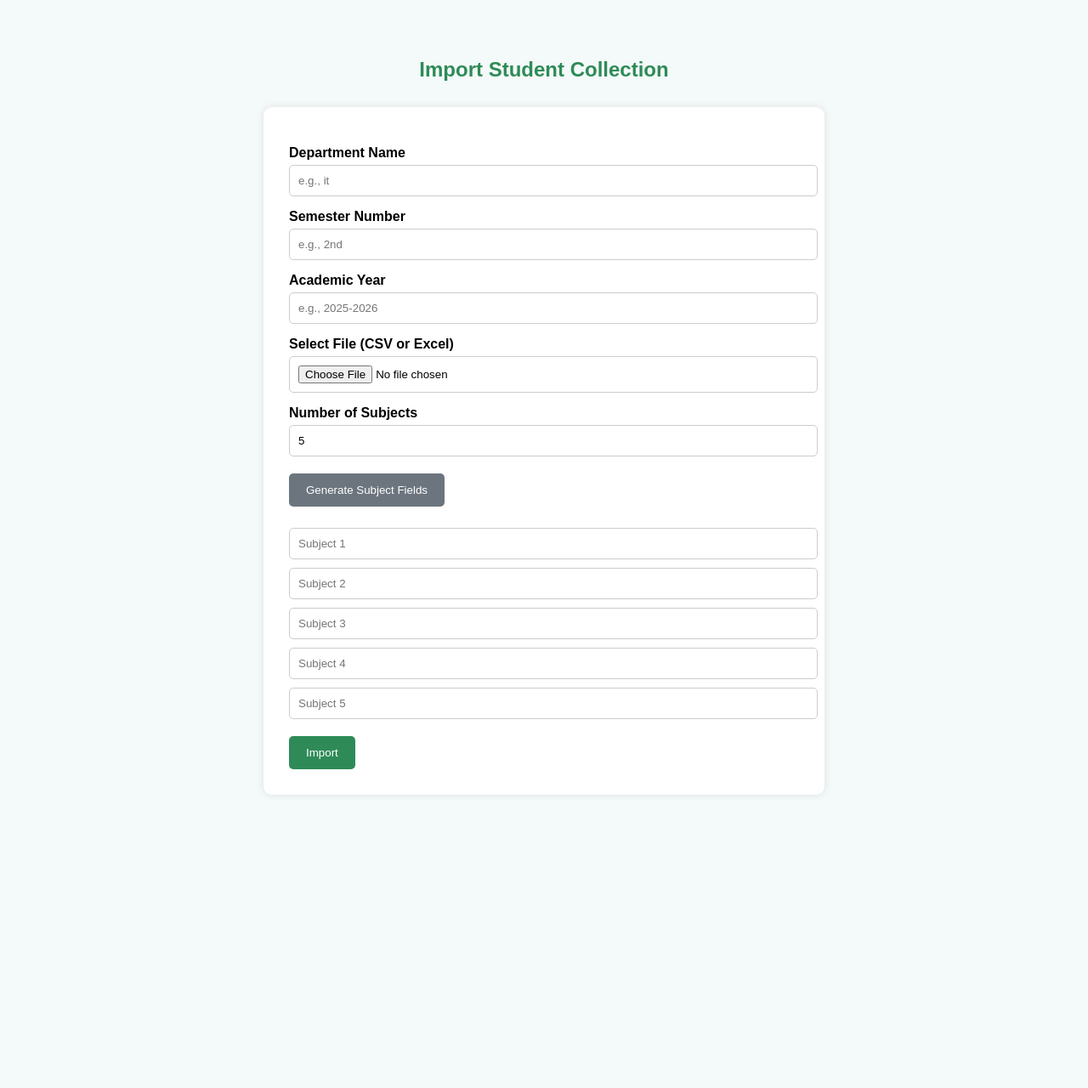
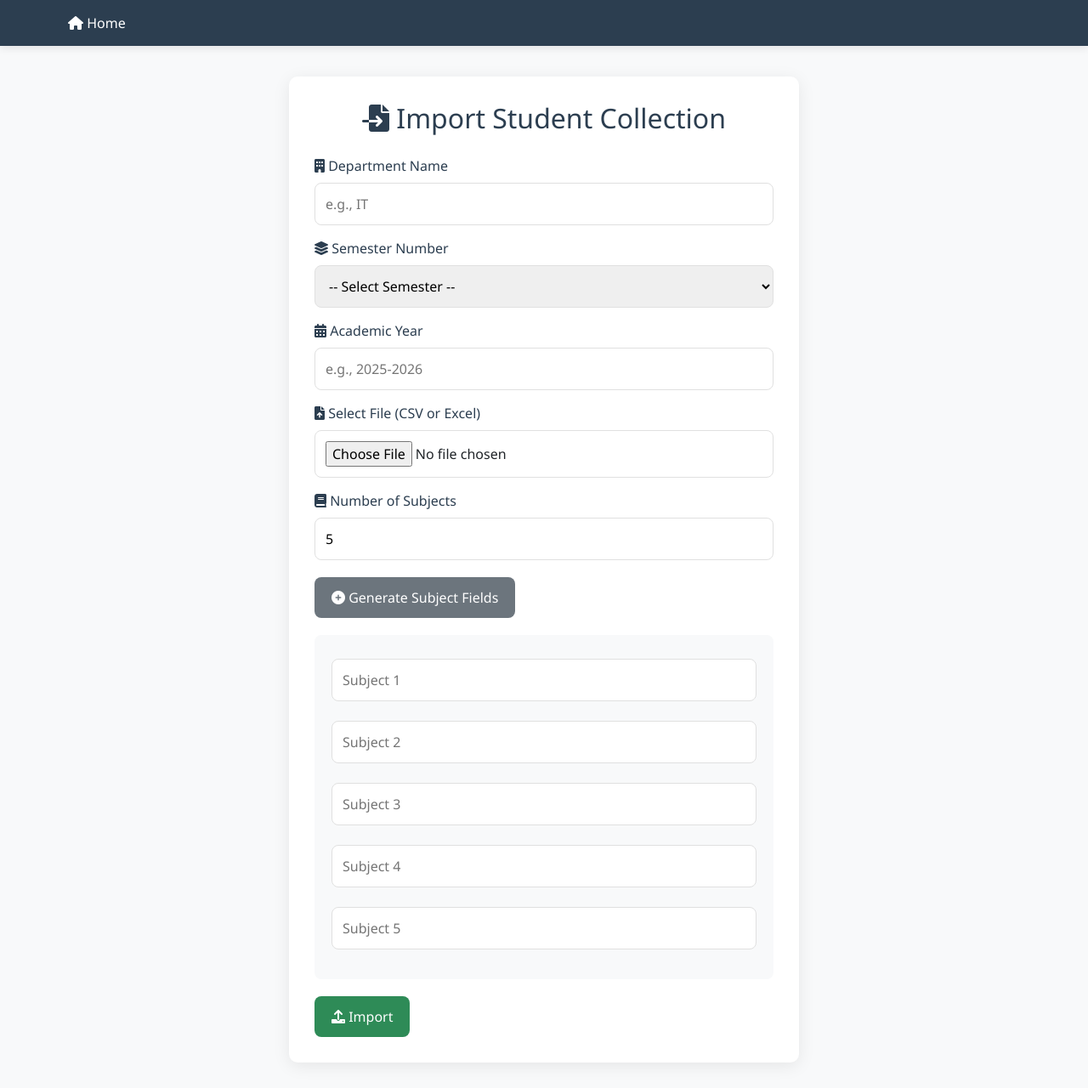
Before and after one commit to itattender2025/attender, a Django app: page /update/import/ in a window 1280 px wide. Shown: the whole page at 85% size. Before the commit the page ends 905 px from the top, so only its background shows below. Run offline with Django 5.2, Linux system fonts and the light colour scheme.

Commit message:
Update import_collection.html

```diff
--- a/templates/import_collection.html
+++ b/templates/import_collection.html
@@ -1,61 +1,101 @@
+
 <!DOCTYPE html>
 <html>
 <head>
     <title>Import Student Collection</title>
+    <link href="https://cdn.jsdelivr.net/npm/bootstrap@5.1.3/dist/css/bootstrap.min.css" rel="stylesheet">
+    <link rel="stylesheet" href="https://cdnjs.cloudflare.com/ajax/libs/font-awesome/6.0.0/css/all.min.css">
     <style>
+        :root {
+            --primary-color: #3498db;
+            --secondary-color: #2c3e50;
+            --accent-color: #1abc9c;
+            --light-gray: #f8f9fa;
+            --success-color: #2e8b57;
+        }
+
         body {
-            font-family: Arial, sans-serif;
-            background: #f4f9f9;
-            padding: 40px;
+            font-family: 'Segoe UI', Tahoma, Geneva, Verdana, sans-serif;
+            background: var(--light-gray);
+            padding-top: 60px;
+        }
+
+        .navbar {
+            background-color: var(--secondary-color);
+            padding: 15px 5%;
+            box-shadow: 0 2px 10px rgba(0, 0, 0, 0.1);
+            position: fixed;
+            top: 0;
+            width: 100%;
+            z-index: 1000;
+        }
+
+        .navbar a {
+            color: white;
+            text-decoration: none;
+            padding: 12px 16px;
+            transition: all 0.3s;
+        }
+
+        .navbar a:hover {
+            background-color: var(--accent-color);
+            border-radius: 4px;
+        }
+
+        .import-container {
+            max-width: 600px;
+            margin: 30px auto;
+            background: white;
+            padding: 30px;
+            border-radius: 10px;
+            box-shadow: 0 4px 20px rgba(0, 0, 0, 0.08);
         }
 
         h2 {
             text-align: center;
-            color: #2e8b57;
-            margin-bottom: 30px;
-        }
-
-        form {
-            max-width: 600px;
-            margin: auto;
-            background: #fff;
-            padding: 30px;
-            border-radius: 10px;
-            box-shadow: 0 0 10px rgba(0, 0, 0, 0.1);
+            color: var(--secondary-color);
+            margin-bottom: 25px;
         }
 
         label {
+            font-weight: 500;
+            color: var(--secondary-color);
+            margin-top: 15px;
             display: block;
-            margin-top: 15px;
-            margin-bottom: 5px;
-            font-weight: bold;
         }
 
         input[type="text"],
         input[type="number"],
-        input[type="file"] {
+        input[type="file"],
+        select {
             width: 100%;
-            padding: 10px;
-            border: 1px solid #ccc;
-            border-radius: 5px;
+            padding: 12px;
+            margin-top: 8px;
+            border-radius: 8px;
+            border: 1px solid #e0e0e0;
+            transition: all 0.3s;
         }
 
-        .subject-inputs {
-            margin-top: 15px;
+        input:focus, select:focus {
+            border-color: var(--primary-color);
+            box-shadow: 0 0 0 0.25rem rgba(52, 152, 219, 0.25);
         }
 
         button {
             padding: 12px 20px;
-            background-color: #2e8b57;
+            background-color: var(--success-color);
             border: none;
             color: white;
-            border-radius: 5px;
+            border-radius: 8px;
             cursor: pointer;
             margin-top: 20px;
+            font-weight: 500;
+            transition: all 0.3s;
         }
 
         button:hover {
             background-color: #246b45;
+            transform: translateY(-2px);
         }
 
         .btn-secondary {
@@ -64,12 +104,101 @@
 
         .btn-secondary:hover {
             background-color: #5a6268;
+            transform: translateY(-2px);
+        }
+
+        .subject-inputs {
+            margin-top: 20px;
+            background-color: var(--light-gray);
+            padding: 20px;
+            border-radius: 8px;
         }
 
         .subject-field {
-            margin-top: 10px;
+            margin-bottom: 15px;
+        }
+
+        .subject-field input {
+            margin-bottom: 5px;
+        }
+
+        @media (max-width: 768px) {
+            .import-container {
+                margin: 20px;
+                padding: 20px;
+            }
+
+            .navbar {
+                padding: 15px;
+            }
         }
     </style>
+</head>
+<body>
+    <!-- Navigation Bar -->
+    <nav class="navbar">
+        <div>
+            <a href="{% url 'index' %}"><i class="fas fa-home"></i> Home</a>
+            {% comment %} <a href="{% url 'update' %}"><i class="fas fa-edit"></i> Update</a>
+            <a href="{% url 'import_collection' %}" class="active"><i class="fas fa-file-import"></i> Import</a>
+            <a href="{% url 'export_collection' %}"><i class="fas fa-file-export"></i> Export</a>
+            <a href="#"><i class="fas fa-cog"></i> Settings</a> {% endcomment %}
+        </div>
+    </nav>
+
+    <div class="import-container">
+        <h2><i class="fas fa-file-import"></i> Import Student Collection</h2>
+
+        <form method="POST" enctype="multipart/form-data">
+            {% csrf_token %}
+
+            <div class="form-group">
+                <label for="department"><i class="fas fa-building"></i> Department Name</label>
+                <input type="text" id="department" name="department" placeholder="e.g., IT" required value="{{ request.POST.department }}">
+            </div>
+
+            <div class="form-group">
+                <label for="semester"><i class="fas fa-layer-group"></i> Semester Number</label>
+                <select id="semester" name="semester" required>
+                    <option value="">-- Select Semester --</option>
+                    <option value="1st" {% if request.POST.semester == '1st' %}selected{% endif %}>1st Semester</option>
+                    <option value="2nd" {% if request.POST.semester == '2nd' %}selected{% endif %}>2nd Semester</option>
+                    <option value="3rd" {% if request.POST.semester == '3rd' %}selected{% endif %}>3rd Semester</option>
+                    <option value="4th" {% if request.POST.semester == '4th' %}selected{% endif %}>4th Semester</option>
+                    <option value="5th" {% if request.POST.semester == '5th' %}selected{% endif %}>5th Semester</option>
+                    <option value="6th" {% if request.POST.semester == '6th' %}selected{% endif %}>6th Semester</option>
+                    <option value="7th" {% if request.POST.semester == '7th' %}selected{% endif %}>7th Semester</option>
+                    <option value="8th" {% if request.POST.semester == '8th' %}selected{% endif %}>8th Semester</option>
+                </select>
+            </div>
+
+            <div class="form-group">
+                <label for="academic_year"><i class="fas fa-calendar-alt"></i> Academic Year</label>
+                <input type="text" id="academic_year" name="academic_year" placeholder="e.g., 2025-2026" required value="{{ request.POST.academic_year }}">
+            </div>
+
+            <div class="form-group">
+                <label for="file"><i class="fas fa-file-upload"></i> Select File (CSV or Excel)</label>
+                <input type="file" id="file" name="file" accept=".csv,.xlsx" required>
+            </div>
+
+            <div class="form-group">
+                <label for="num_subjects"><i class="fas fa-book"></i> Number of Subjects</label>
+                <input type="number" id="num_subjects" name="num_subjects" min="1" max="10" value="{{ request.POST.num_subjects|default:5 }}" required>
+                <button type="button" class="btn-secondary" onclick="generateSubjectFields()">
+                    <i class="fas fa-plus-circle"></i> Generate Subject Fields
+                </button>
+            </div>
+
+            <div id="subject-fields" class="subject-inputs">
+                <!-- Dynamic subject inputs will go here -->
+            </div>
+
+            <button type="submit">
+                <i class="fas fa-upload"></i> Import
+            </button>
+        </form>
+    </div>
 
     <script>
         function generateSubjectFields() {
@@ -91,33 +220,5 @@
             generateSubjectFields();  // Regenerate subject inputs on reload
         };
     </script>
-</head>
-<body>
-    <h2>Import Student Collection</h2>
-    <form method="POST" enctype="multipart/form-data">
-        {% csrf_token %}
-
-        <label>Department Name</label>
-        <input type="text" name="department" placeholder="e.g., it" required value="{{ request.POST.department }}">
-
-        <label>Semester Number</label>
-        <input type="text" name="semester" placeholder="e.g., 2nd" required value="{{ request.POST.semester }}">
-
-        <label>Academic Year</label>
-        <input type="text" name="academic_year" placeholder="e.g., 2025-2026" required value="{{ request.POST.academic_year }}">
-
-        <label>Select File (CSV or Excel)</label>
-        <input type="file" name="file" accept=".csv,.xlsx" required>
-
-        <label for="num_subjects">Number of Subjects</label>
-        <input type="number" id="num_subjects" name="num_subjects" min="1" max="10" value="{{ request.POST.num_subjects|default:5 }}" required>
-        <button type="button" class="btn-secondary" onclick="generateSubjectFields()">Generate Subject Fields</button>
-
-        <div id="subject-fields" class="subject-inputs">
-            <!-- Dynamic subject inputs will go here -->
-        </div>
-
-        <button type="submit">Import</button>
-    </form>
 </body>
 </html>
```
